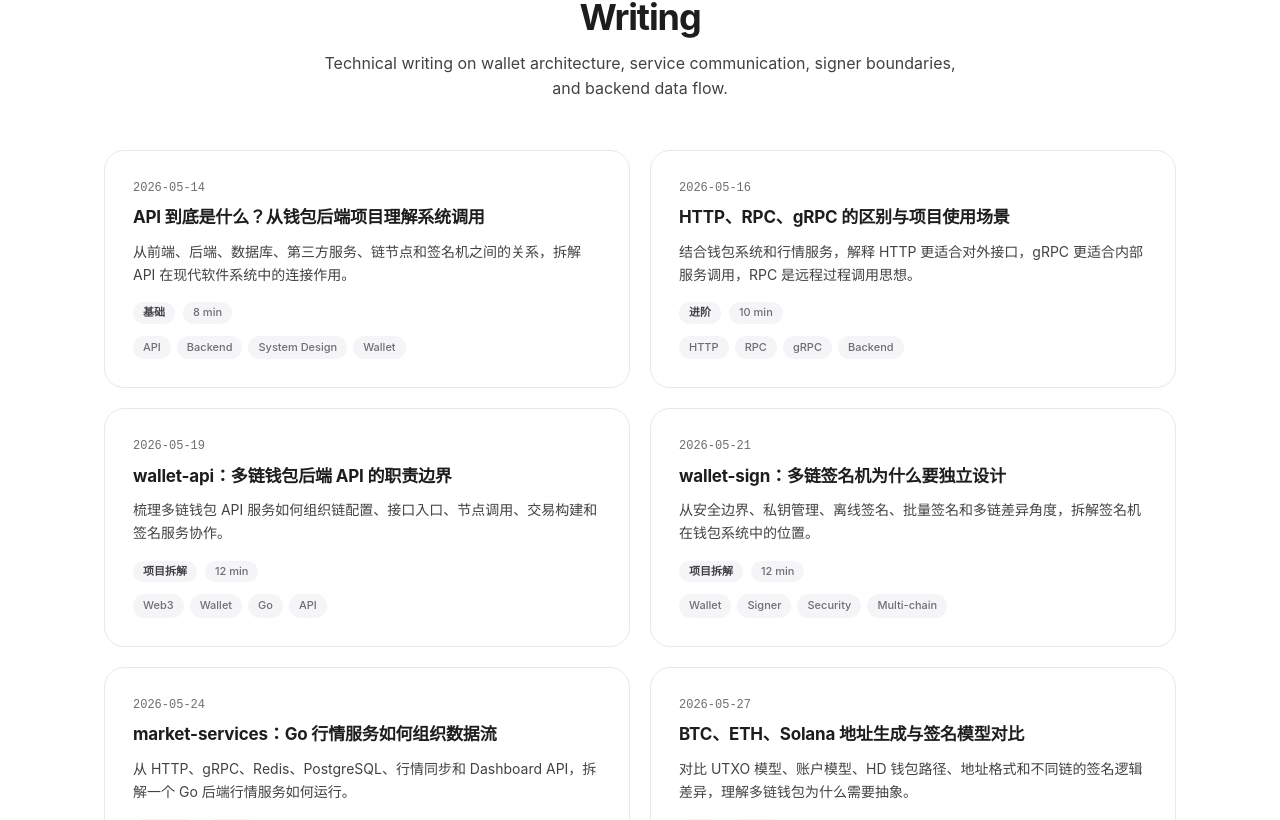
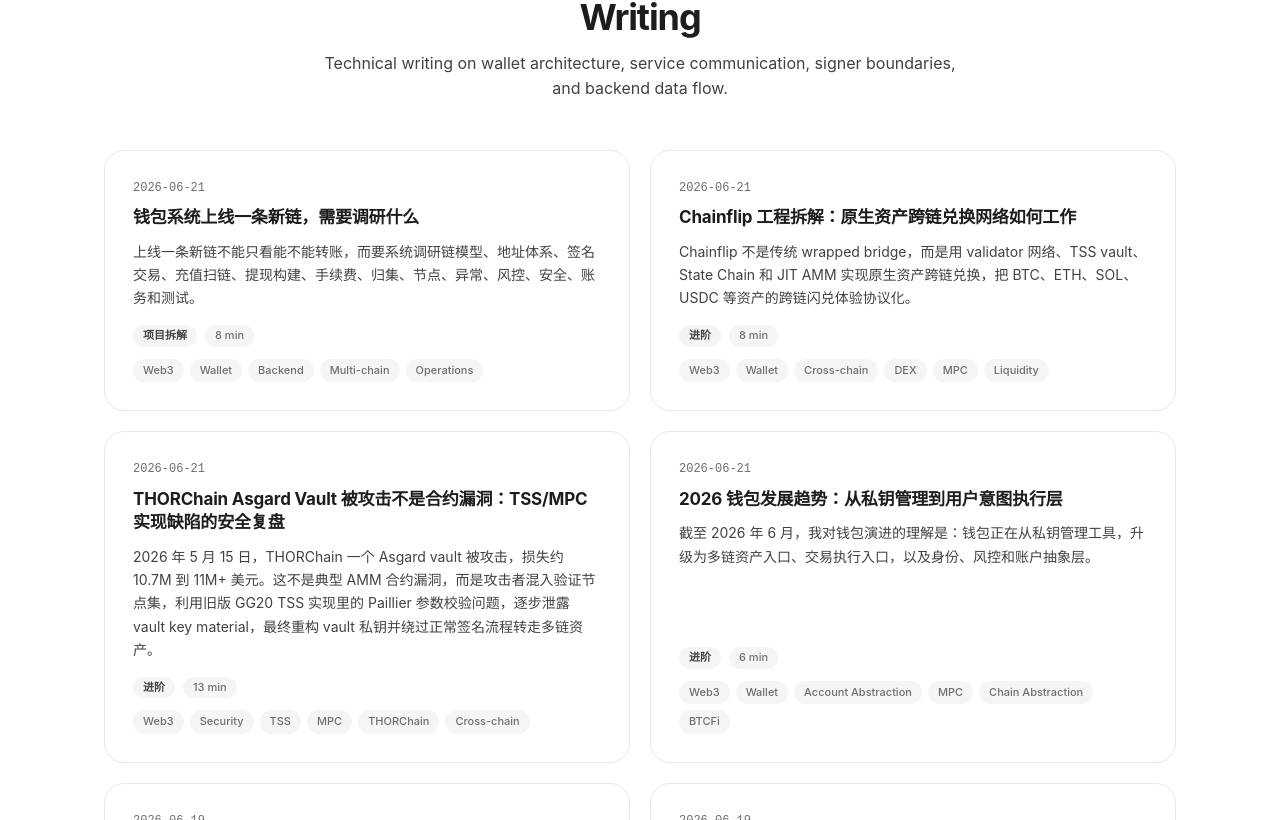
Before and after one commit to qianqiu0404/xiuqiu-site, a Vue app: page / in a window 1280 px wide. Shown: the part 4760-5580 px from the top of the page. Built offline with nearby package versions, Linux system fonts and the light colour scheme; the HTML template or start-up script is replaced by a standard one.

Commit message:
update: site knowledge and page updates

```diff
--- a/src/data/siteKnowledge.ts
+++ b/src/data/siteKnowledge.ts
@@ -101,6 +101,11 @@
 }
 
 export const siteArticles: SiteArticle[] = articleKnowledge
+
+export const siteArticlesByNewest: SiteArticle[] = [...siteArticles].sort((a, b) => {
+  const dateOrder = b.date.localeCompare(a.date)
+  return dateOrder || b.id - a.id
+})
 
 export const siteProjects: SiteProject[] = projects.map(project => ({
   ...project,
--- a/src/pages/ArticlesPage.vue
+++ b/src/pages/ArticlesPage.vue
@@ -1,6 +1,6 @@
 <script setup lang="ts">
 import { computed, onMounted, ref } from 'vue'
-import { engineeringMap, siteArticles, siteKnowledge, type KnowledgeTag } from '../data/siteKnowledge'
+import { engineeringMap, siteArticles, siteArticlesByNewest, siteKnowledge, type KnowledgeTag } from '../data/siteKnowledge'
 import { setSeoMeta } from '../utils/seo'
 
 const query = ref('')
@@ -18,7 +18,7 @@
 const filteredArticles = computed(() => {
   const keyword = query.value.trim().toLowerCase()
 
-  return siteArticles.filter(article => {
+  return siteArticlesByNewest.filter(article => {
     const matchesKeyword =
       !keyword ||
       [
--- a/src/pages/HomePage.vue
+++ b/src/pages/HomePage.vue
@@ -6,7 +6,7 @@
   getArticlesBySlugs,
   getProjectsByIds,
   getRelatedArticlesForProject,
-  siteArticles,
+  siteArticlesByNewest,
   siteKnowledge,
   siteProjects,
   type SiteProject,
@@ -22,7 +22,7 @@
   if (el) el.scrollIntoView({ behavior: 'smooth' })
 }
 
-const homeArticles = siteArticles.slice(0, 6)
+const homeArticles = siteArticlesByNewest.slice(0, 6)
 const selectedCapability = computed(() => engineeringMap.find(node => node.id === selectedCapabilityId.value) || engineeringMap[0])
 const selectedCapabilityArticles = computed(() => getArticlesBySlugs(selectedCapability.value.articleSlugs))
 const selectedCapabilityProjects = computed(() => getProjectsByIds(selectedCapability.value.projectIds))
```
